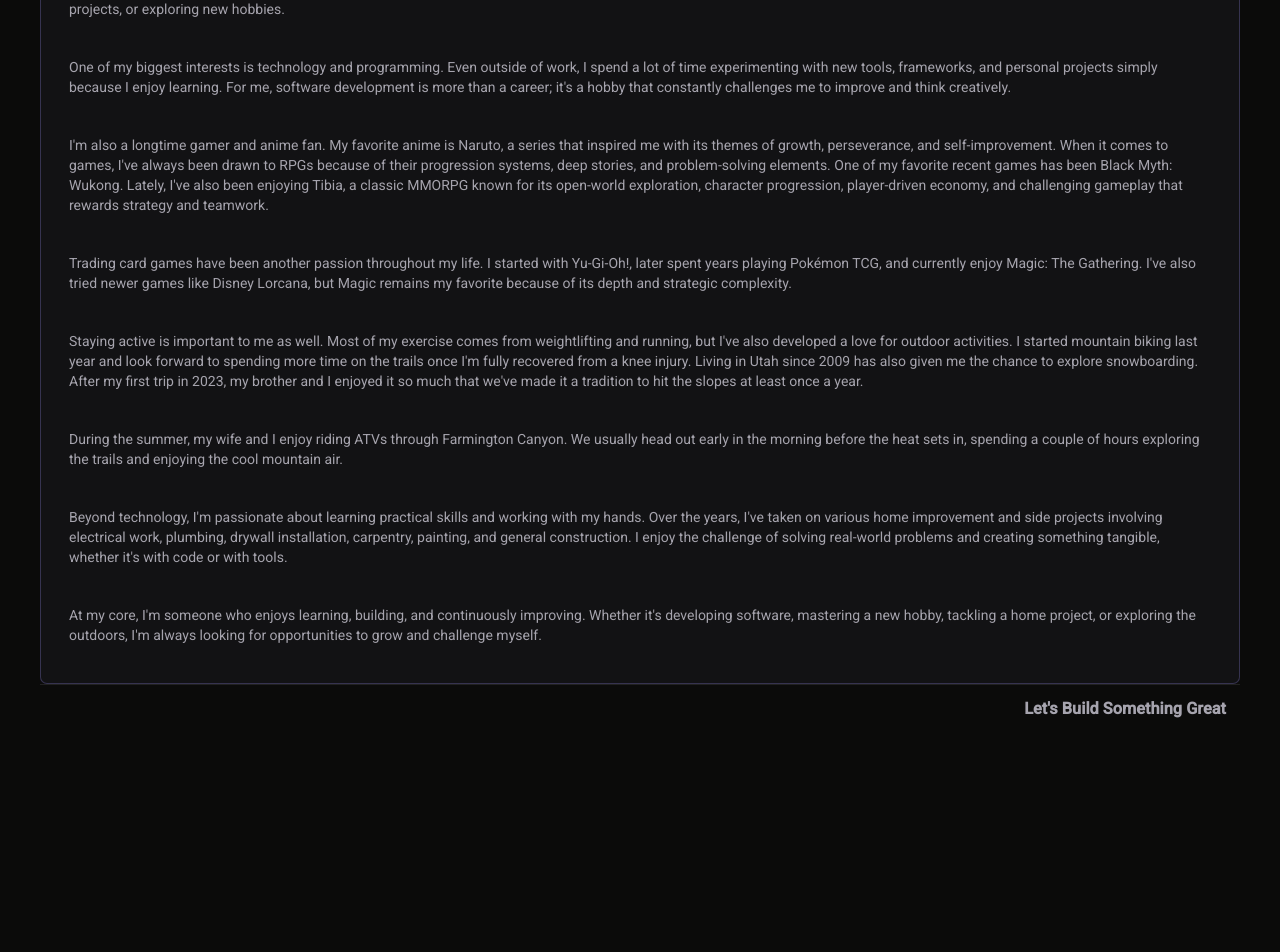
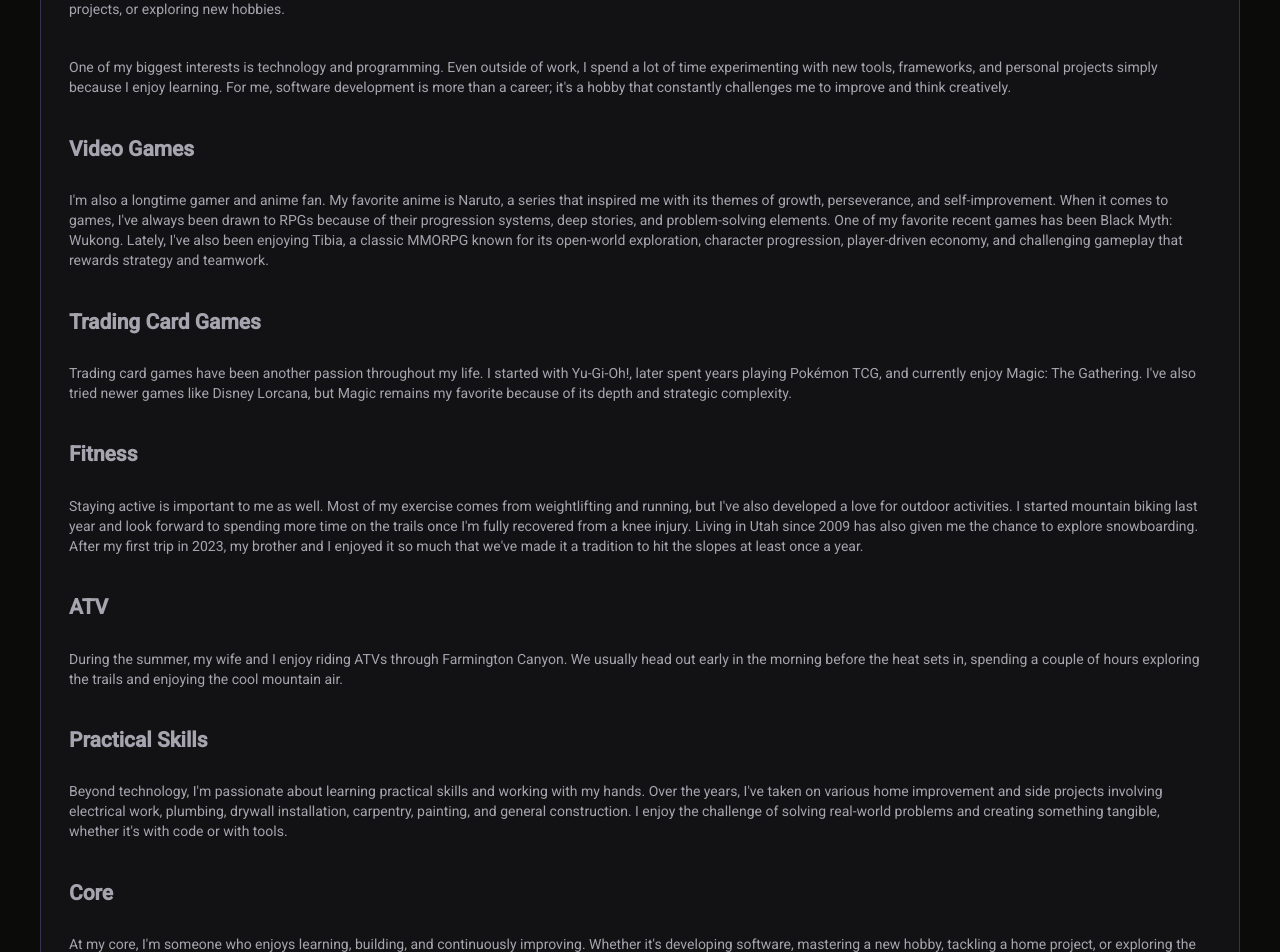
Before and after one commit to mcastre1/Portfolio, an Angular app: page / in a window 1280 px wide. Shown: the part 2900-3852 px from the top of the page. Before the commit the page ends 3633 px from the top, so only its background shows below. Built offline with nearby package versions, Linux system fonts and the light colour scheme.

Commit message:
Added section header in about me component

```diff
--- a/src/app/components/about/about.html
+++ b/src/app/components/about/about.html
@@ -6,15 +6,33 @@
 
     <p>One of my biggest interests is technology and programming. Even outside of work, I spend a lot of time experimenting with new tools, frameworks, and personal projects simply because I enjoy learning. For me, software development is more than a career; it's a hobby that constantly challenges me to improve and think creatively.</p>
 
+    <div class="about-section-header">
+        <h2>Video Games</h2>
+    </div>
     <p>I'm also a longtime gamer and anime fan. My favorite anime is Naruto, a series that inspired me with its themes of growth, perseverance, and self-improvement. When it comes to games, I've always been drawn to RPGs because of their progression systems, deep stories, and problem-solving elements. One of my favorite recent games has been Black Myth: Wukong. Lately, I've also been enjoying Tibia, a classic MMORPG known for its open-world exploration, character progression, player-driven economy, and challenging gameplay that rewards strategy and teamwork.</p>
 
+    <div class="about-section-header">
+        <h2>Trading Card Games</h2>
+    </div>
     <p>Trading card games have been another passion throughout my life. I started with Yu-Gi-Oh!, later spent years playing Pokémon TCG, and currently enjoy Magic: The Gathering. I've also tried newer games like Disney Lorcana, but Magic remains my favorite because of its depth and strategic complexity.</p>
 
+    <div class="about-section-header">
+        <h2>Fitness</h2>
+    </div>
     <p>Staying active is important to me as well. Most of my exercise comes from weightlifting and running, but I've also developed a love for outdoor activities. I started mountain biking last year and look forward to spending more time on the trails once I'm fully recovered from a knee injury. Living in Utah since 2009 has also given me the chance to explore snowboarding. After my first trip in 2023, my brother and I enjoyed it so much that we've made it a tradition to hit the slopes at least once a year.</p>
 
+    <div class="about-section-header">
+        <h2>ATV</h2>
+    </div>
     <p>During the summer, my wife and I enjoy riding ATVs through Farmington Canyon. We usually head out early in the morning before the heat sets in, spending a couple of hours exploring the trails and enjoying the cool mountain air.</p>
 
+    <div class="about-section-header">
+        <h2>Practical Skills</h2>
+    </div>
     <p>Beyond technology, I'm passionate about learning practical skills and working with my hands. Over the years, I've taken on various home improvement and side projects involving electrical work, plumbing, drywall installation, carpentry, painting, and general construction. I enjoy the challenge of solving real-world problems and creating something tangible, whether it's with code or with tools.</p>
 
+    <div class="about-section-header">
+        <h2>Core</h2>
+    </div>
     <p>At my core, I'm someone who enjoys learning, building, and continuously improving. Whether it's developing software, mastering a new hobby, tackling a home project, or exploring the outdoors, I'm always looking for opportunities to grow and challenge myself.</p>
 </div>
```
